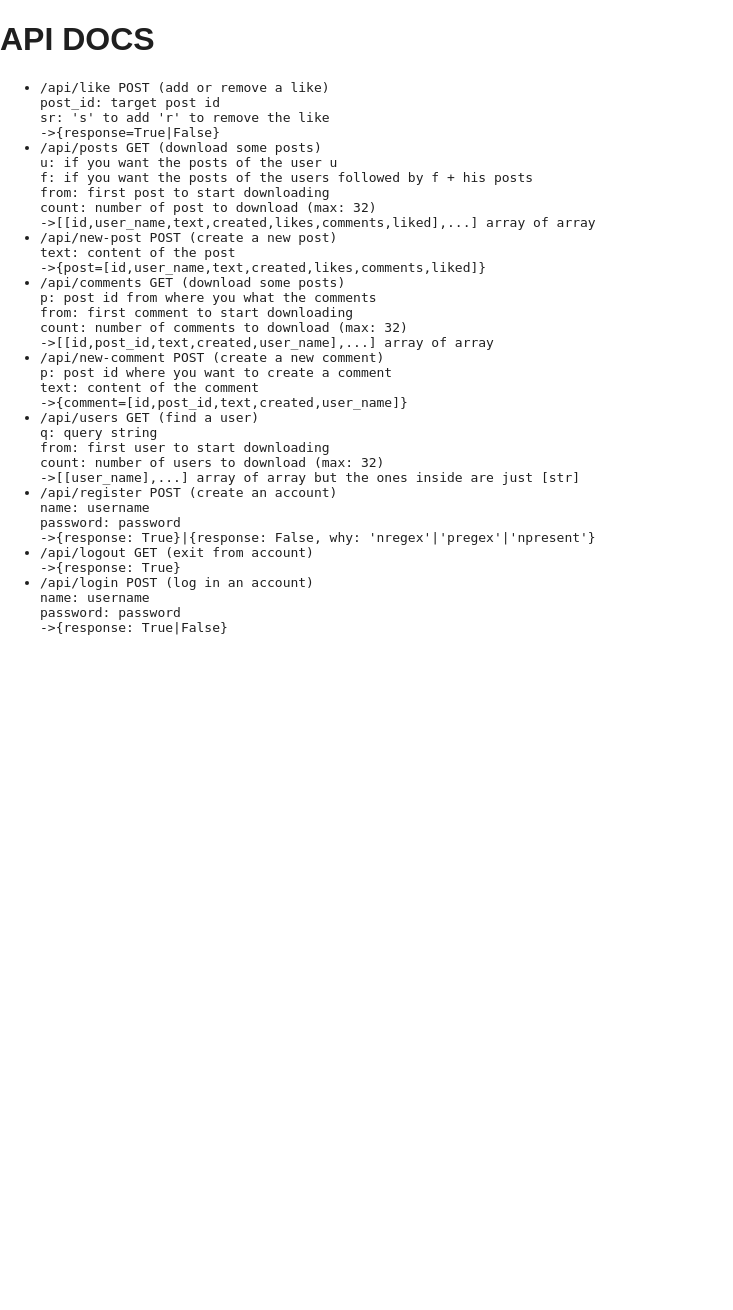
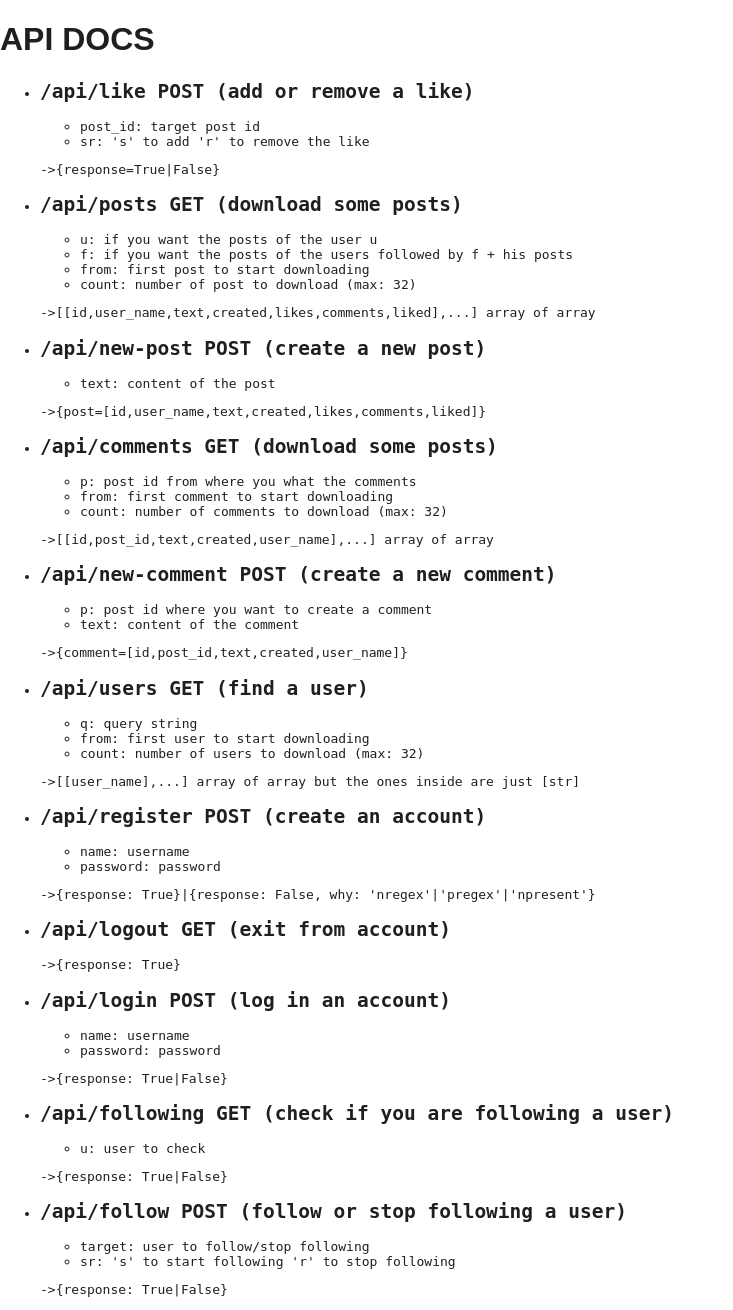
Before and after one commit to Etto48/Roundabout, a Flask app: template Roundabout/templates/api-docs.html in a window 1280 px wide. Shown: the whole page, without its empty margins (0-733 px from the left). Before the commit the page ends 635 px from the top, so only its background shows below. Run offline with Flask 2, Linux system fonts and the light colour scheme; the template is opened without the code that fills it, so the values that code supplies are empty; some libraries are stand-ins or nearby versions.

Commit message:
follow + bugfix

```diff
--- a/Roundabout/app.py
+++ b/Roundabout/app.py
@@ -84,7 +84,9 @@ def user(uname):
         cursor.execute("select 1 from user where name = %s", (uname,))
         present = cursor.fetchone()
         if present:
-            res = flask.render_template("user.html",name=name,uname=uname,location=f"u/{uname}")
+
+            followed = check_follow(name,uname) if name is not None else None
+            res = flask.render_template("user.html",name=name,uname=uname,location=f"u/{uname}",followed=followed)
         else:
             res = flask.render_template("404.html"),404
     return res
--- a/Roundabout/static/scripts/gen_post.js
+++ b/Roundabout/static/scripts/gen_post.js
@@ -21,13 +21,12 @@ function gen_post(post)
         "<small class=\"author\">{{ user_name }}</small>"+
         "<small class=\"date\">{{ created }}</small>"+
         "<div class=\"post-text\">"+
-        //"{{ text }}"+
         text_render+
         "</div>"+
         "<div class=\"post-bar\">"+
             "<div class=\"like {{#liked}}liked{{/liked}}\" onclick=\"sr_like({{ id }})\"><i class=\"fa-solid fa-heart\"></i><small class=\"like-count\">{{ likes }}</small></div>"+
             "<div class=\"comment\"><i class=\"fa-solid fa-message\"></i><small class=\"comment-count\">{{ comments }}</small></div>"+
-            "<div class=\"share\" onclick=\"share('Post from {{ user_name }}','{{ text }}','https://ircpi.ddns.net/p/{{ id }}')\"><i class=\"fa-solid fa-share-nodes\"></i></div>"+
+            "<div class=\"share\" onclick=\"share('Post from {{ user_name }}','https://ircpi.ddns.net/p/{{ id }}')\"><i class=\"fa-solid fa-share-nodes\"></i></div>"+
         "</div>"+
     "</article>"+
     "<script>draw_icon(\"{{ user_name }}\",\"icon{{ id }}\");</script>"+
--- a/Roundabout/static/scripts/more_comments.js
+++ b/Roundabout/static/scripts/more_comments.js
@@ -25,7 +25,7 @@ function more_comments() {
                         });
                         if (data.length < count) {
                             if (from == 0 && data.length == 0)
-                                $("#comments").html($("#comments").html() + "<p>No one commented yet, be the first!</p>");
+                                $("#comments").html($("#comments").html() + "<p id=\"no-comments\">No one commented yet, be the first!</p>");
                             $("#end").hide();
                             end = true;
                         }
--- a/Roundabout/static/scripts/more_posts.js
+++ b/Roundabout/static/scripts/more_posts.js
@@ -25,7 +25,7 @@ function more_posts() {
                         });
                         if (data.length < count) {
                             if (from == 0 && data.length == 0)
-                                $("#posts").html($("#posts").html() + "<p>Nothing to see here</p>");
+                                $("#posts").html($("#posts").html() + "<p id=\"no-posts\">Nothing to see here</p>");
                             $("#end").hide();
                             end = true;
                         }
--- a/Roundabout/static/scripts/share.js
+++ b/Roundabout/static/scripts/share.js
@@ -1,3 +1,3 @@
-function share(title,text,url) {
-    navigator.share({title: title, text: text, url: url});
+function share(title,url) {
+    navigator.share({title: title, text: "Check this out", url: url});
 }
--- a/Roundabout/static/style/comments.css
+++ b/Roundabout/static/style/comments.css
@@ -147,6 +147,10 @@ article.comment.created {
     margin-right: 20px;
 }
 
+#no-comments {
+    margin: 10px;
+}
+
 @media only screen and (max-width: 400px) {
     .single.post {
         grid-template: 20px auto 24px auto / 30px 100px auto 0px;
--- a/Roundabout/static/style/header.css
+++ b/Roundabout/static/style/header.css
@@ -117,6 +117,15 @@ header #searchres {
     display: block;
     padding: 10px;
     box-sizing: border-box;
+    overflow-y: auto;
+}
+
+#searchres::-webkit-scrollbar-track {
+    border-radius: 5px;
+}
+
+#searchres::-webkit-scrollbar-thumb {
+    border-radius: 5px;
 }
 
 header #searchres.hidden {
@@ -176,6 +185,15 @@ header #searchres.hidden {
     padding: 10px;
     box-sizing: border-box;
     box-shadow: 0 0 5px var(--shadow);
+    overflow-y: auto;
+}
+
+#account-dropdown::-webkit-scrollbar-track {
+    border-radius: 5px;
+}
+
+#account-dropdown::-webkit-scrollbar-thumb{
+    border-radius: 5px;
 }
 
 #account-dropdown .dropdown-button {
--- a/Roundabout/static/style/post.css
+++ b/Roundabout/static/style/post.css
@@ -166,6 +166,10 @@ article.post#end .post-text {
     object-fit: cover;
 }
 
+#no-posts {
+    margin: 10px;
+}
+
 @keyframes post-created {
     0% {
         opacity: 0%;
--- a/Roundabout/templates/api-docs.html
+++ b/Roundabout/templates/api-docs.html
@@ -9,59 +9,90 @@
         <h1>API DOCS</h1>
         <ul style="font-family: monospace">
             <li>
-                /api/like POST (add or remove a like)<br/>
-                post_id: target post id<br/>
-                sr: 's' to add 'r' to remove the like<br/>
-                ->{response=True|False}
+                <h2>/api/like POST (add or remove a like)</h2>
+                <ul>
+                    <li>post_id: target post id</li>
+                    <li>sr: 's' to add 'r' to remove the like</li>
+                </ul>
+                <p>->{response=True|False}</p>
             </li>
             <li>
-                /api/posts GET (download some posts)<br/>
-                u: if you want the posts of the user u<br/>
-                f: if you want the posts of the users followed by f + his posts<br/>
-                from: first post to start downloading<br/>
-                count: number of post to download (max: 32)<br/>
-                ->[[id,user_name,text,created,likes,comments,liked],...] array of array
+                <h2>/api/posts GET (download some posts)</h2>
+                <ul>
+                    <li>u: if you want the posts of the user u</li>
+                    <li>f: if you want the posts of the users followed by f + his posts</li>
+                    <li>from: first post to start downloading</li>
+                    <li>count: number of post to download (max: 32)</li>
+                </ul>
+                <p>->[[id,user_name,text,created,likes,comments,liked],...] array of array</p>
             </li>
             <li>
-                /api/new-post POST (create a new post)<br/>
-                text: content of the post<br/>
-                ->{post=[id,user_name,text,created,likes,comments,liked]}
+                <h2>/api/new-post POST (create a new post)</h2>
+                <ul>
+                    <li>text: content of the post</li>
+                </ul>
+                <p>->{post=[id,user_name,text,created,likes,comments,liked]}</p>
             </li>
             <li>
-                /api/comments GET (download some posts)<br/>
-                p: post id from where you what the comments<br/>
-                from: first comment to start downloading<br/>
-                count: number of comments to download (max: 32)<br/>
-                ->[[id,post_id,text,created,user_name],...] array of array
+                <h2>/api/comments GET (download some posts)</h2>
+                <ul>
+                    <li>p: post id from where you what the comments</li>
+                    <li>from: first comment to start downloading</li>
+                    <li>count: number of comments to download (max: 32)</li>
+                </ul>
+                <p>->[[id,post_id,text,created,user_name],...] array of array</p>
             </li>
             <li>
-                /api/new-comment POST (create a new comment)<br/>
-                p: post id where you want to create a comment<br/>
-                text: content of the comment<br/>
-                ->{comment=[id,post_id,text,created,user_name]}
+                <h2>/api/new-comment POST (create a new comment)</h2>
+                <ul>
+                    <li>p: post id where you want to create a comment</li>
+                    <li>text: content of the comment</li>
+                </ul>
+                <p>->{comment=[id,post_id,text,created,user_name]}</p>
             </li>
             <li>
-                /api/users GET (find a user)<br/>
-                q: query string<br/>
-                from: first user to start downloading<br/>
-                count: number of users to download (max: 32)<br/>
-                ->[[user_name],...] array of array but the ones inside are just [str]
+                <h2>/api/users GET (find a user)</h2>
+                <ul>
+                    <li>q: query string</li>
+                    <li>from: first user to start downloading</li>
+                    <li>count: number of users to download (max: 32)</li>
+                </ul>
+                <p>->[[user_name],...] array of array but the ones inside are just [str]</p>
             </li>
             <li>
-                /api/register POST (create an account)<br/>
-                name: username<br/>
-                password: password<br/>
-                ->{response: True}|{response: False, why: 'nregex'|'pregex'|'npresent'}
+                <h2>/api/register POST (create an account)</h2>
+                <ul>
+                    <li>name: username</li>
+                    <li>password: password</li>
+                </ul>
+                <p>->{response: True}|{response: False, why: 'nregex'|'pregex'|'npresent'}</p>
             </li>
             <li>
-                /api/logout GET (exit from account)<br/>
-                ->{response: True}
+                <h2>/api/logout GET (exit from account)</h2>
+                <p>->{response: True}</p>
             </li>
             <li>
-                /api/login POST (log in an account)<br/>
-                name: username<br/>
-                password: password<br/>
-                ->{response: True|False}
+                <h2>/api/login POST (log in an account)</h2>
+                <ul>
+                    <li>name: username</li>
+                    <li>password: password</li>
+                </ul>
+                <p>->{response: True|False}</p>
+            </li>
+            <li>
+                <h2>/api/following GET (check if you are following a user)</h2>
+                <ul>
+                    <li>u: user to check</li>
+                </ul>
+                <p>->{response: True|False}</p>
+            </li>
+            <li>
+                <h2>/api/follow POST (follow or stop following a user)</h2>
+                <ul>
+                    <li>target: user to follow/stop following</li>
+                    <li>sr: 's' to start following 'r' to stop following</li>
+                </ul>
+                <p>->{response: True|False}</p>
             </li>
         </ul>
     </body>
```
Also changed, not shown: Roundabout/api.py (+50 -9 lines), Roundabout/static/scripts/follow.js (added, +44 -0 lines), Roundabout/static/style/user.css (+46 -0 lines), Roundabout/templates/head.html (+9 -0 lines), Roundabout/templates/user.html (+11 -0 lines), Roundabout/tools.py (+10 -0 lines).
